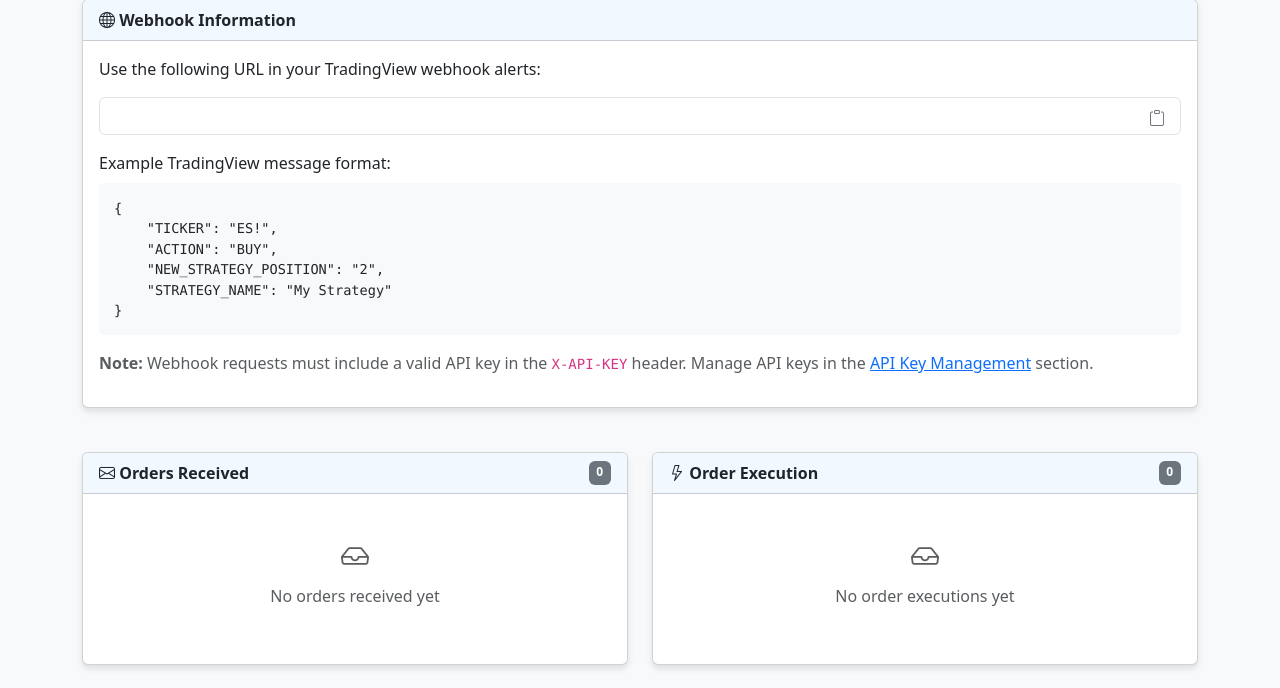
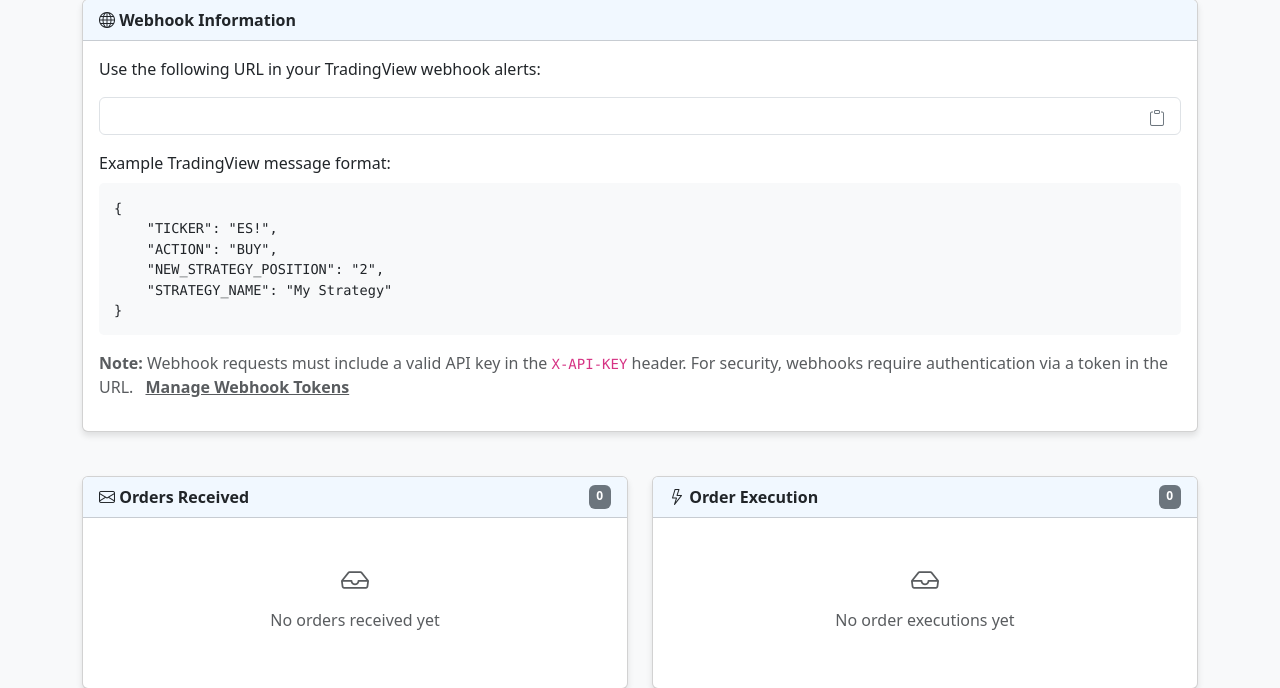
Before and after one commit to mnawa78/Frontend-with-auth-gpy-socketfixed-reconnect, a Flask app: page / in a window 1280 px wide. Shown: the part 336-1024 px from the top of the page. Run offline with Flask 2, Linux system fonts and the light colour scheme; the visitor is signed in with stand-in values (Sample User, id 1); some libraries are stand-ins or nearby versions.

Commit message:
Update index.html

```diff
--- a/templates/index.html
+++ b/templates/index.html
@@ -259,7 +259,8 @@
                         <div class="mt-3">
                             <p class="text-muted">
                                 <strong>Note:</strong> Webhook requests must include a valid API key in the <code>X-API-KEY</code> header.
-                                Manage API keys in the <a href="{{ url_for('admin_api_keys') }}">API Key Management</a> section.
+                                For security, webhooks require authentication via a token in the URL.
+<a href="{{ url_for('admin_webhook_tokens') }}" class="ms-2 alert-link">Manage Webhook Tokens</a>
                             </p>
                         </div>
                         {% endif %}
```
